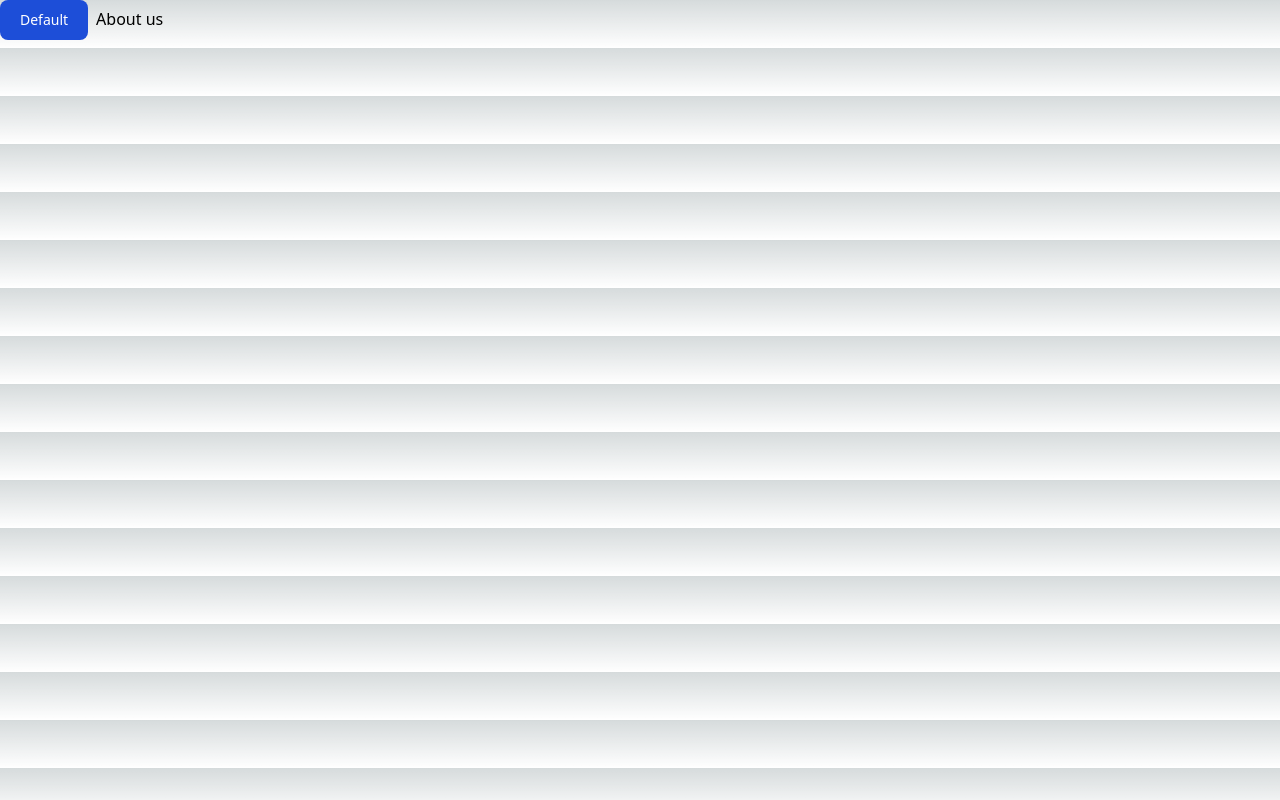
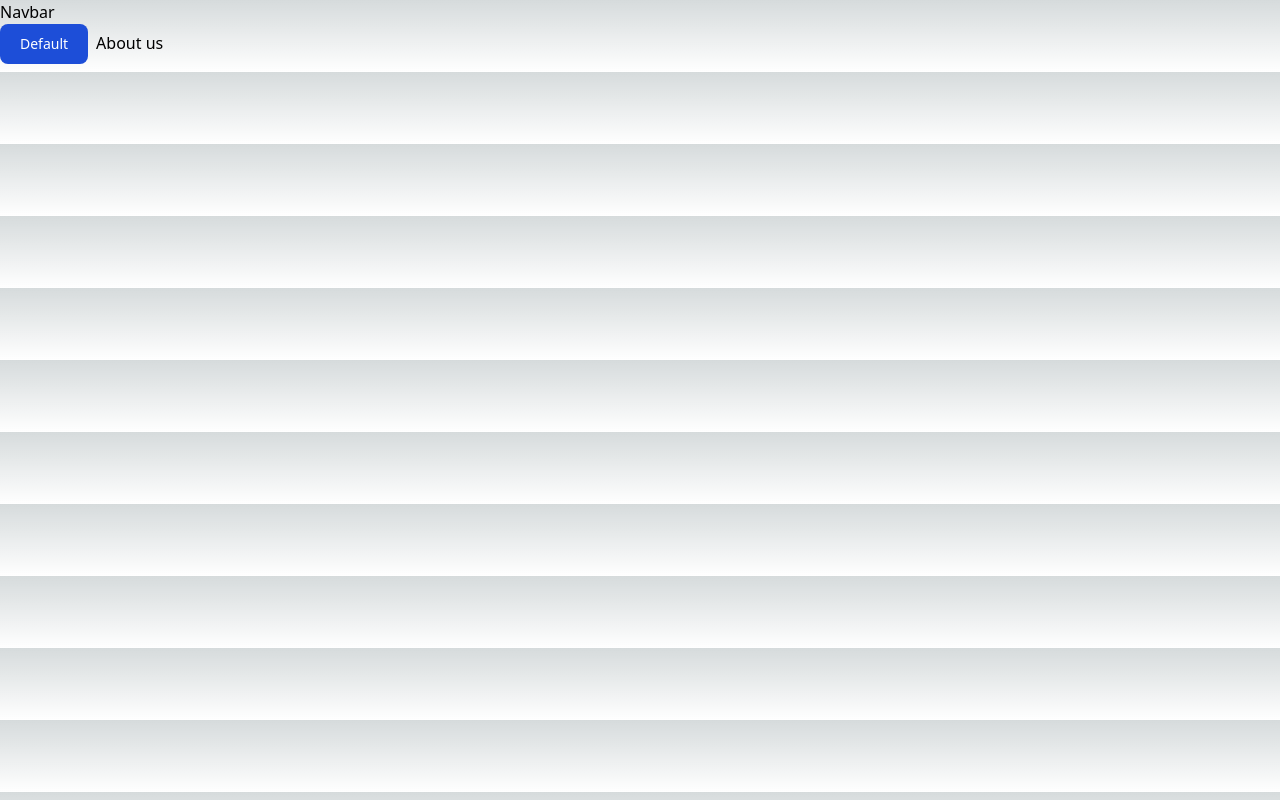
Before and after one commit to axel-gonzalez-dev/freerecipes, a Next.js app in the folder client/: page /aboutus in a window 1280 px wide. Built offline with nearby package versions, Linux system fonts and the light colour scheme.

Commit message:
Add layout utility

```diff
--- a/client/src/pages/_app.tsx
+++ b/client/src/pages/_app.tsx
@@ -1,6 +1,13 @@
 import '@/styles/globals.css'
 import type { AppProps } from 'next/app'
 
+// Import layout
+import Layout from '@/utilities/Layout';
+
 export default function App({ Component, pageProps }: AppProps) {
-  return <Component {...pageProps} />
+  return (
+    <Layout >
+      <Component {...pageProps} />
+    </Layout>
+  )
 }
--- /dev/null
+++ b/client/src/utilities/Layout.jsx
@@ -0,0 +1,12 @@
+// Import components
+import Navbar from './Navbar';
+
+export default function Layout({ children }) {
+    return (
+      <>
+        <Navbar />
+        <main>{children}</main>
+        {/* <Footer /> */}
+      </>
+    )
+  }
--- /dev/null
+++ b/client/src/utilities/Navbar.tsx
@@ -0,0 +1,10 @@
+
+export default function Navbar () {
+
+    return (
+        <>
+        Navbar
+        </>
+    )
+
+}
```
